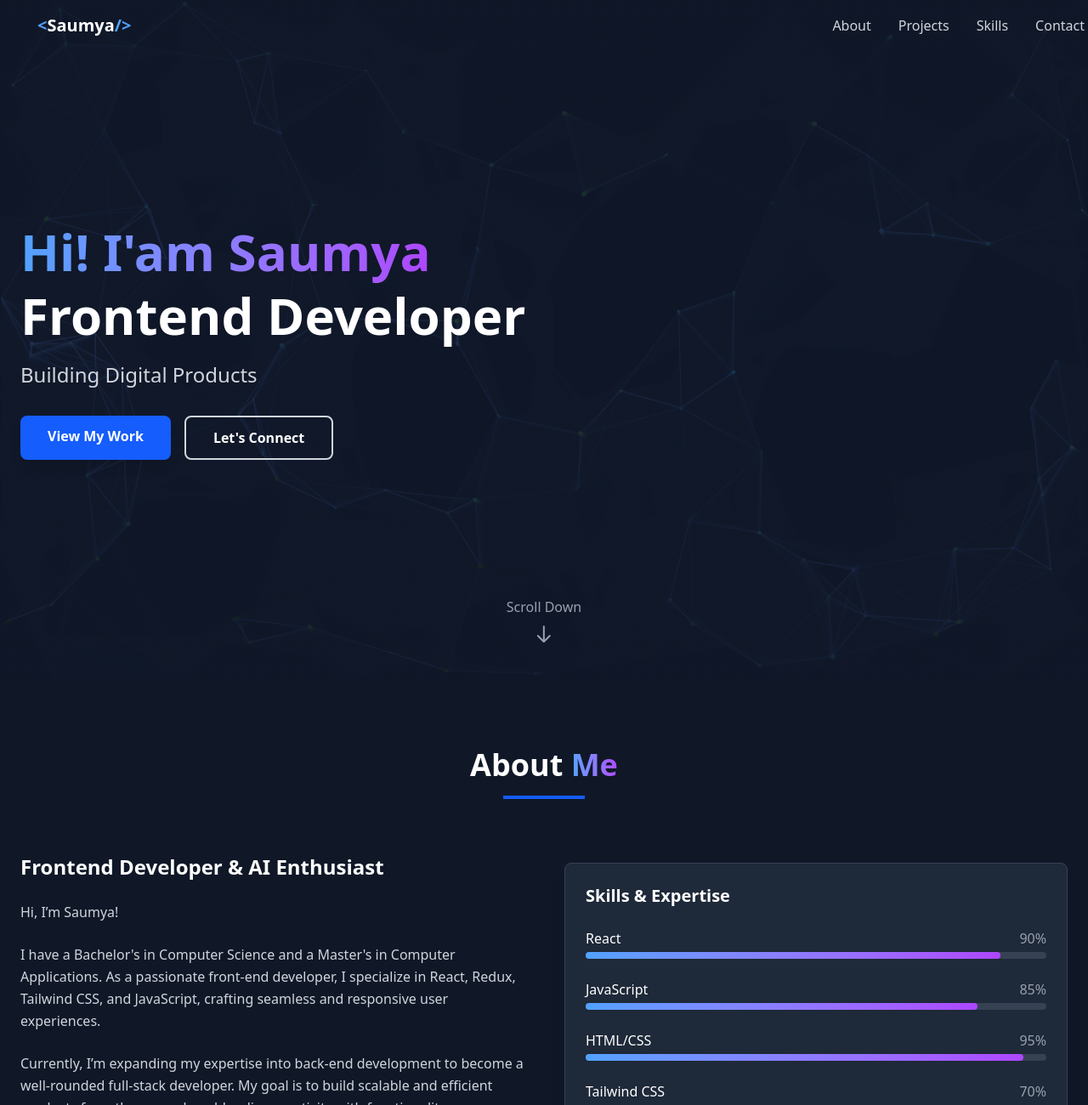
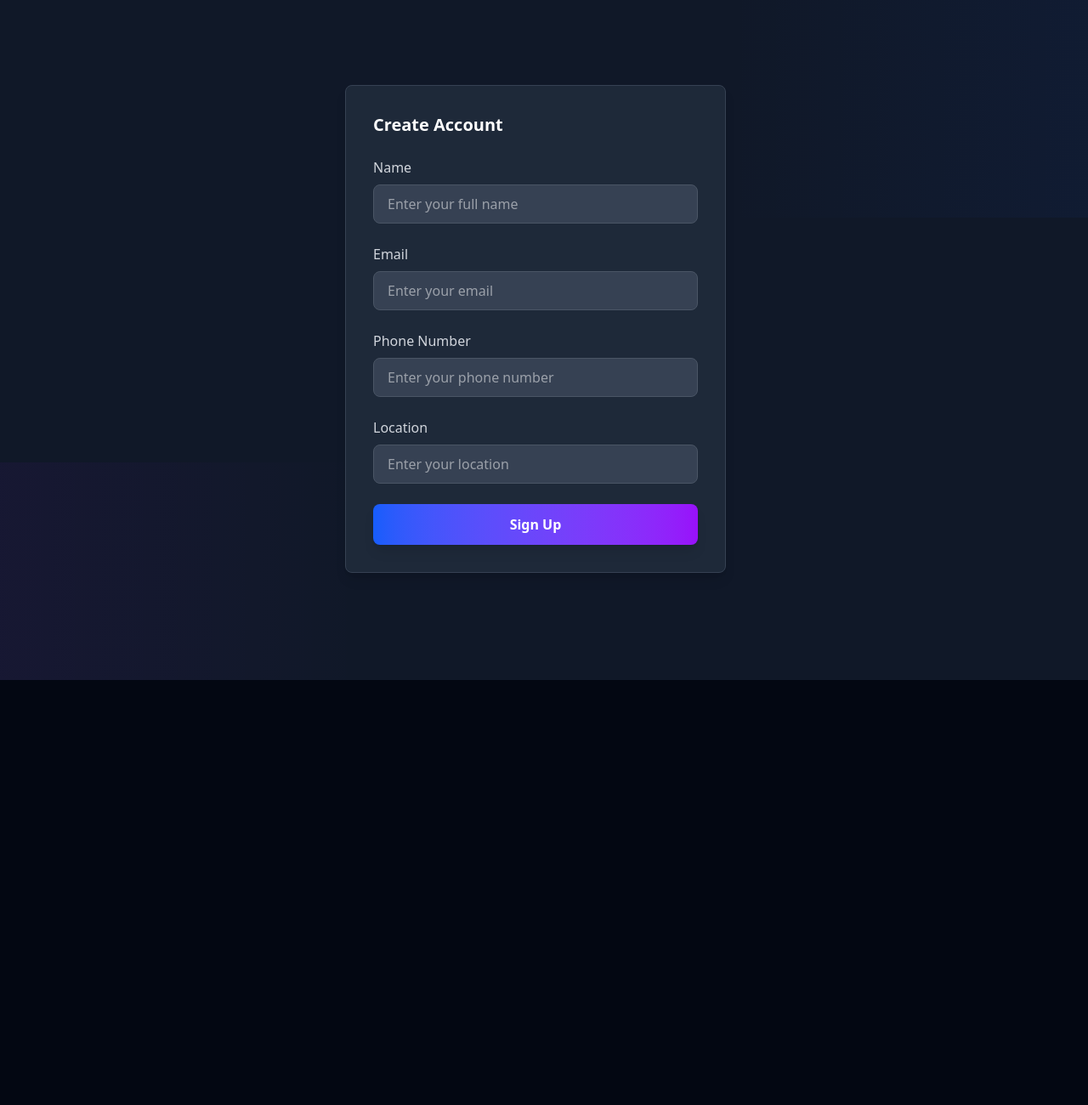
Before and after one commit to saumyarex/Personal-Site, a React (Vite) app: page /signup in a window 1280 px wide. Shown: the top 1300 px of the page at 85% size. After the commit the page ends 800 px from the top, so only its background shows below. Built offline with nearby package versions, Linux system fonts and the light colour scheme.

Commit message:
Routing configured

```diff
--- a/package.json
+++ b/package.json
@@ -15,7 +15,6 @@
     "@reduxjs/toolkit": "^2.6.1",
     "@tailwindcss/vite": "^4.0.15",
     "appwrite": "^17.0.1",
-    "motion": "^12.5.0",
     "react": "^19.0.0",
     "react-dom": "^19.0.0",
     "react-hook-form": "^7.54.2",
--- a/src/App.jsx
+++ b/src/App.jsx
@@ -9,16 +9,7 @@ import {
 } from "./components";
 
 function App() {
-  return (
-    <div>
-      <Navbar />
-      <HeroSection />
-      <AboutSection />
-      <ProjectsSection />
-      <ContactSection />
-      <Footer />
-    </div>
-  );
+  return <div></div>;
 }
 
 export default App;
--- a/src/Preview.jsx
+++ b/src/Preview.jsx
@@ -1,9 +1,9 @@
 import React from "react";
-import UserDashboard from "./pages/userDashboard";
-import Home from "./pages/Home.jsx";
+import UserDashboard from "./pages/AdminPanel.jsx";
+import Home from "./pages/HomePage.jsx";
 import LoginPage from "./pages/LoginPage";
 import SignupPage from "./pages/SignupPage";
-import AddPost from "./pages/AddPost.jsx";
+import AddPost from "./pages/AddProject.jsx";
 
 function Preview() {
   return (
--- a/src/appwrite/auth.js
+++ b/src/appwrite/auth.js
@@ -26,7 +26,7 @@ export class Authentication {
         console.log("User registration failed");
       }
     } catch (error) {
-      console.log(error);
+      throw new Error(error);
     }
   }
 
--- a/src/components/AboutSection.jsx
+++ b/src/components/AboutSection.jsx
@@ -3,9 +3,9 @@ import React from "react";
 const AboutSection = () => {
   // Skills data
   const skills = [
-    { name: "React", level: 90 },
-    { name: "JavaScript", level: 85 },
-    { name: "HTML/CSS", level: 95 },
+    { name: "React", level: 75 },
+    { name: "JavaScript", level: 80 },
+    { name: "HTML/CSS", level: 85 },
     { name: "Tailwind CSS", level: 70 },
     { name: "Git/GitHub", level: 70 },
     { name: "UI/UX Design", level: 50 },
@@ -113,7 +113,7 @@ const AboutSection = () => {
                   "Bootstrap",
                   "Prompt Engineering",
                   "Figma",
-                  "Public Speaking",
+                  "Presentation",
                 ].map((skill, index) => (
                   <span
                     key={index}
--- a/src/components/SignupForm.jsx
+++ b/src/components/SignupForm.jsx
@@ -1,6 +1,30 @@
 import React, { useState } from "react";
+import authenticationService from "../appwrite/auth";
+import { useDispatch } from "react-redux";
+import { login } from "../store/authSlice";
 
 const SignupForm = () => {
+  const [error, setError] = useState("");
+
+  const dispatch = useDispatch();
+
+  const signup = async (data) => {
+    setError("");
+    try {
+      const user = await authenticationService.signup(data);
+      const userProfile = await authenticationService.userProfile(data);
+
+      if (user && userProfile) {
+        const userData = await authenticationService.getCurrentUser();
+        if (userData) {
+          dispatch(login(userData));
+        }
+      }
+    } catch (error) {
+      setError(error);
+    }
+  };
+
   const [formData, setFormData] = useState({
     name: "",
     email: "",
@@ -33,6 +57,21 @@ const SignupForm = () => {
     } finally {
       setIsSubmitting(false);
       setTimeout(() => setSubmitStatus(null), 5000);
+    }
+
+    setError("");
+    try {
+      const user = await authenticationService.signup();
+      const userProfile = await authenticationService.userProfile(data);
+
+      if (user && userProfile) {
+        const userData = await authenticationService.getCurrentUser();
+        if (userData) {
+          dispatch(login(userData));
+        }
+      }
+    } catch (error) {
+      setError(error);
     }
   };
 
--- a/src/main.jsx
+++ b/src/main.jsx
@@ -1,16 +1,44 @@
 import { StrictMode } from "react";
 import { createRoot } from "react-dom/client";
 import "./index.css";
-import App from "./App.jsx";
 import { Provider } from "react-redux";
 import store from "./store/store.js";
 import Preview from "./preview";
+import { createBrowserRouter, RouterProvider } from "react-router-dom";
+
+import LoginPage from "./pages/LoginPage.jsx";
+import SignupPage from "./pages/SignupPage.jsx";
+import AdminPanel from "./pages/AdminPanel.jsx";
+import AddProject from "./pages/AddProject.jsx";
+import HomePage from "./pages/HomePage.jsx";
+
+const router = createBrowserRouter([
+  {
+    path: "/",
+    element: <HomePage />,
+  },
+  {
+    path: "/login",
+    element: <LoginPage />,
+  },
+  {
+    path: "/signup",
+    element: <SignupPage />,
+  },
+  {
+    path: "/admin-panel",
+    element: <AdminPanel />,
+  },
+  {
+    path: "/addprojects",
+    element: <AddProject />,
+  },
+]);
 
 createRoot(document.getElementById("root")).render(
   <StrictMode>
-    {/* <Provider store={store}>
-      <App />
-    </Provider> */}
-    <Preview />
+    <Provider store={store}>
+      <RouterProvider router={router} />
+    </Provider>
   </StrictMode>
 );
--- a/src/pages/AddPost.jsx
+++ b/src/pages/AddProject.jsx
@@ -1,7 +1,7 @@
 import React from "react";
 import { Container, PostUploadForm } from "../components";
 
-function AddPost() {
+function AddProject() {
   return (
     <Container>
       <PostUploadForm />
@@ -9,4 +9,4 @@ function AddPost() {
   );
 }
 
-export default AddPost;
+export default AddProject;
--- a/src/pages/UserDashboard.jsx
+++ b/src/pages/AdminPanel.jsx
@@ -1,7 +1,7 @@
 import React from "react";
 import { Sidebar, Container, Button, AllPosts } from "../components";
 
-function UserDashboard() {
+function AdminPanel() {
   return (
     <Container>
       <div className="flex fixed z-10 top-1 right-3">
@@ -62,4 +62,4 @@ function UserDashboard() {
   );
 }
 
-export default UserDashboard;
+export default AdminPanel;
--- a/src/pages/Home.jsx
+++ b/src/pages/HomePage.jsx
@@ -8,7 +8,7 @@ import {
   Footer,
 } from "../components";
 
-function Home() {
+function HomePage() {
   return (
     <div>
       <Navbar />
@@ -21,4 +21,4 @@ function Home() {
   );
 }
 
-export default Home;
+export default HomePage;
--- a/src/store/authSlice.js
+++ b/src/store/authSlice.js
@@ -20,6 +20,6 @@ const authSlice = createSlice({
   },
 });
 
-export const { login, logou } = authSlice.actions;
+export const { login, logout } = authSlice.actions;
 
 export default authSlice.reducer;
```
Also changed, not shown: 1 other file (tests, documents, lock files or other folders).
